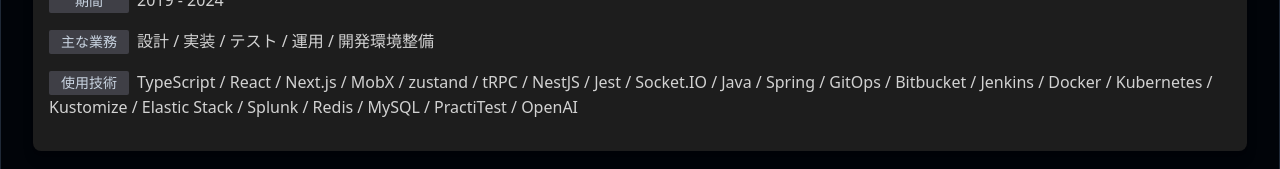
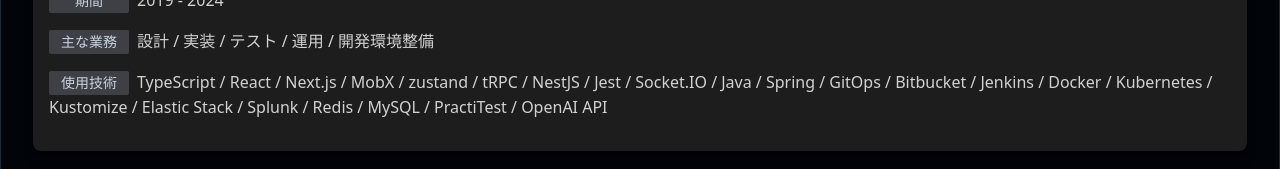
Before and after one commit to proyuki02/portfolio, a Next.js app: page / in a window 1280 px wide. Shown: the part 4493-4662 px from the top of the page. Built offline with nearby package versions, Linux system fonts and the light colour scheme.

Commit message:
Update works.tsx

```diff
--- a/components/works.tsx
+++ b/components/works.tsx
@@ -127,7 +127,7 @@
           TypeScript / React / Next.js / MobX / zustand / tRPC / NestJS / Jest /
           Socket.IO / Java / Spring / GitOps / Bitbucket / Jenkins / Docker /
           Kubernetes / Kustomize / Elastic Stack / Splunk / Redis / MySQL /
-          PractiTest / OpenAI
+          PractiTest / OpenAI API
         </WorksCardItemTech>
       </WorksCard>
     </section>
```
